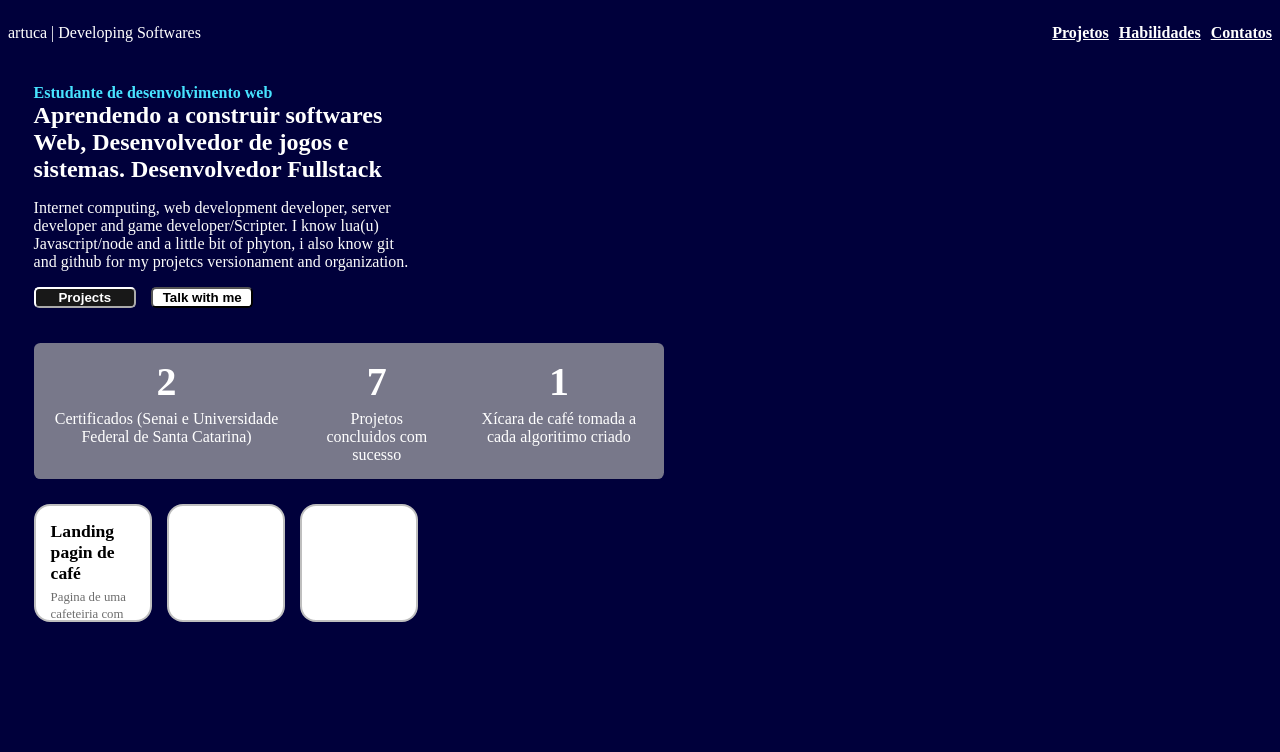
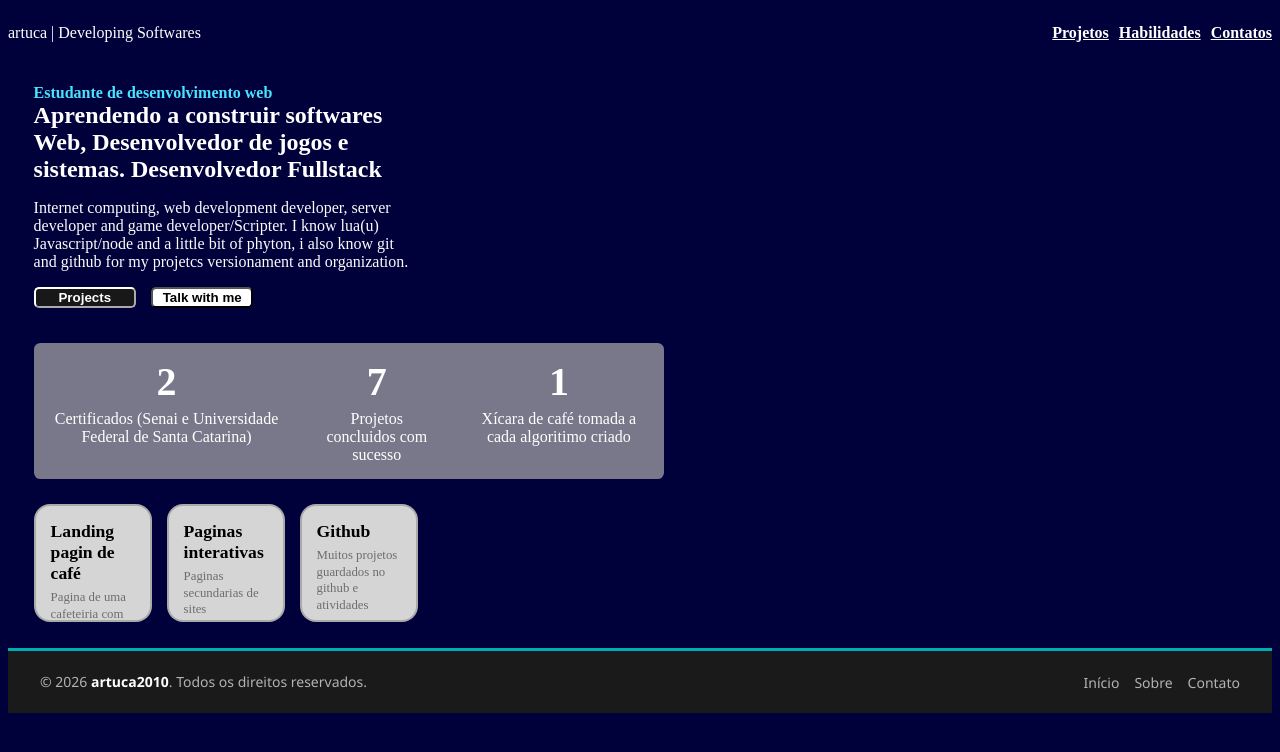
Before and after one commit to artuca2010/web-portfolio, a plain HTML site: page index.html in a window 1280 px wide. Drawn offline with Linux system fonts and the light colour scheme.

Commit message:
feat: footer did
foooooter!!

```diff
--- a/Stylezation.css
+++ b/Stylezation.css
@@ -81,6 +81,8 @@ body {
   background-color: rgba(172, 172, 172, 0.7);
   padding: 15px;
   border-radius: 0.5vw;
+  border-color: white;
+  border-width: 1vw;
   width: 600px;
 }
 
@@ -119,7 +121,7 @@ body {
   height: auto;               /* Deixa o aspect-ratio controlar a altura com base na largura */
   margin-top: 2vw;
   border-radius: 16px;
-  background-color: rgb(255, 255, 255);
+  background-color: rgb(213, 213, 213);
   border: 2px solid rgba(128, 128, 128, 0.5);
 
   display: flex;
@@ -144,3 +146,60 @@ body {
   margin: 0;
   line-height: 1.3;
 }
+
+/* --- Footer --- /// ---- */
+
+    .site-footer {
+        background-color: #1a1a1a;
+        color: #ffffff;
+        padding: 20px 10px;
+        font-family: 'Segoe UI', Tahoma, Geneva, Verdana, sans-serif;
+        text-align: center;
+        border-top: 3px solid #00ADB5; /* Linha de destaque colorida */
+    }
+
+    .footer-content {
+        max-width: 1200px;
+        margin: 0 auto;
+        display: flex;
+        flex-direction: column;
+        align-items: center;
+        gap: 10px;
+    }
+
+  @media (min-width: 600px) {
+   .footer-content {
+          flex-direction: row;
+          justify-content: space-between;
+      }
+  }
+
+  .footer-content p {
+      margin: 0;
+       font-size: 14px;
+       color: #b3b3b3;
+    }
+
+    .footer-content strong {
+        color: #ffffff;
+    }
+
+    .footer-links {
+        list-style: none;
+        padding: 0;
+        margin: 0;
+        display: flex;
+        gap: 15px;
+    }
+
+    .footer-links a {
+        color: #b3b3b3;
+        text-decoration: none;
+        font-size: 14px;
+        transition: color 0.3s ease;
+    }
+
+    /* Efeito ao passar o mouse nos links */
+    .footer-links a:hover {
+        color: #00ADB5;
+    }
--- a/index.html
+++ b/index.html
@@ -62,9 +62,25 @@
                 <h3 class="OptionTitles">Landing pagin de café</h3>
                 <p class="OptionSubtitles">Pagina de uma cafeteiria com menu responsivo com flexbox e codigo modular seguro e features unícas!</p>
             </div>
-            <div class="BottomOptions"></div>
-            <div class="BottomOptions"></div>
+            <div class="BottomOptions">
+                <h3 class="OptionTitles">Paginas interativas</h3>
+                <p class="OptionSubtitles">Paginas secundarias de sites profissionais e interativos e Softwares web complexos</p>
+            </div>
+            <div class="BottomOptions">
+                <h3 class="OptionTitles">Github</h3>
+                <p class="OptionSubtitles">Muitos projetos guardados no github e atividades</p>
+            </div>
         </section>
     </main>
+    <footer class="site-footer">
+    <div class="footer-content">
+        <p>&copy; 2026 <strong>artuca2010</strong>. Todos os direitos reservados.</p>
+        <ul class="footer-links">
+            <li><a href="#inicio">Início</a></li>
+            <li><a href="#sobre">Sobre</a></li>
+            <li><a href="#contato">Contato</a></li>
+        </ul>
+    </div>
+</footer>
 </body>
 </html
```
